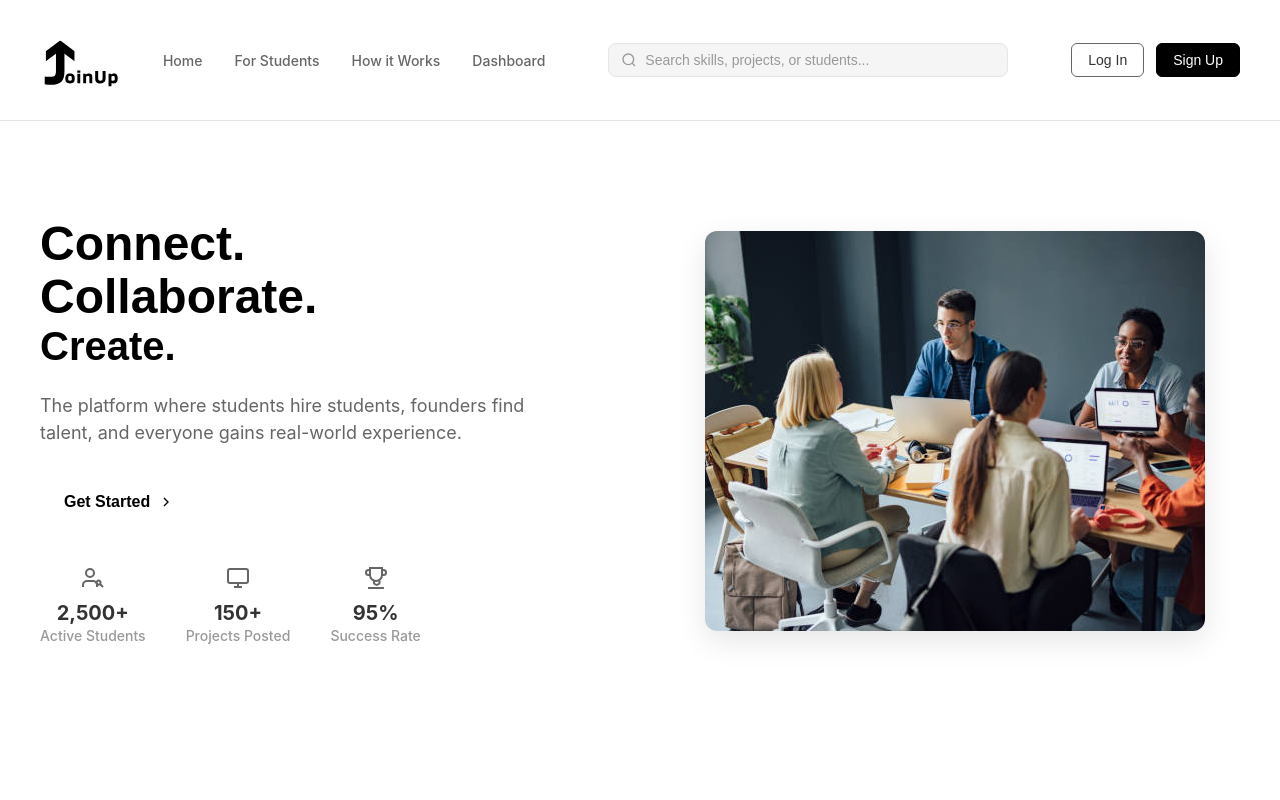
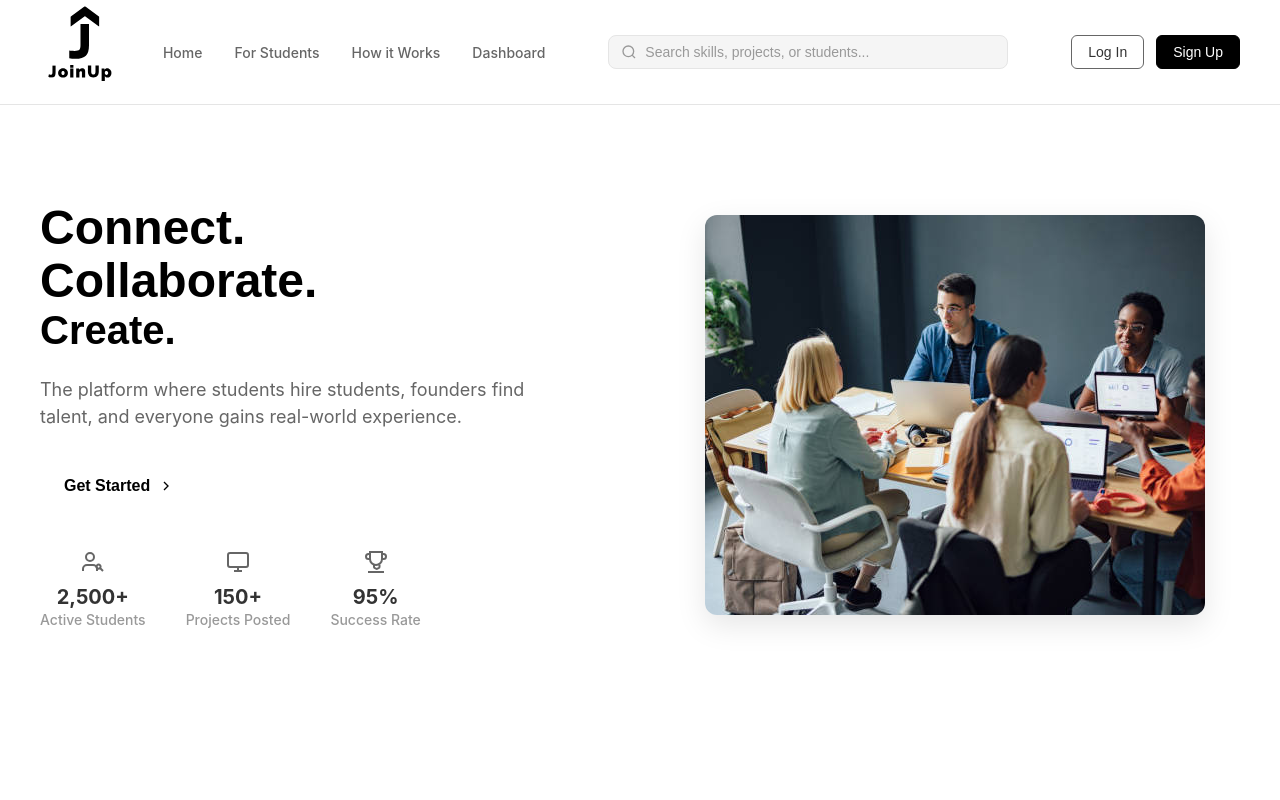
Before and after one commit to kassidysonson/RutgersCapstone, a React (Vite) app in the folder create-react-app/: page / in a window 1280 px wide. Shown: the top 800 px of the page. Built offline with nearby package versions, Linux system fonts and the light colour scheme.

Commit message:
new logo

```diff
--- a/create-react-app/src/components/Header.css
+++ b/create-react-app/src/components/Header.css
@@ -13,7 +13,7 @@
   display: flex;
   align-items: center;
   justify-content: space-between;
-  padding: 16px 0;
+  padding: 20px 0;
   gap: 20px;
 }
 
@@ -23,7 +23,7 @@
   align-items: center;
   gap: 8px;
   flex-shrink: 0;
-  margin-top: 8px;
+  margin-top: -16px;
 }
 
 .logo-svg {
--- a/create-react-app/src/components/Header.jsx
+++ b/create-react-app/src/components/Header.jsx
@@ -7,7 +7,7 @@ const Header = () => {
       <div className="header-container">
         {/* Logo */}
         <div className="logo">
-          <img src="/src/assets/newlogo.svg" alt="JoinUp Logo" className="logo-svg" />
+          <img src="/src/assets/logo.svg" alt="JoinUp Logo" className="logo-svg" />
 
         </div>
 
```
Also changed, not shown: create-react-app/src/assets/logo.svg (added).
